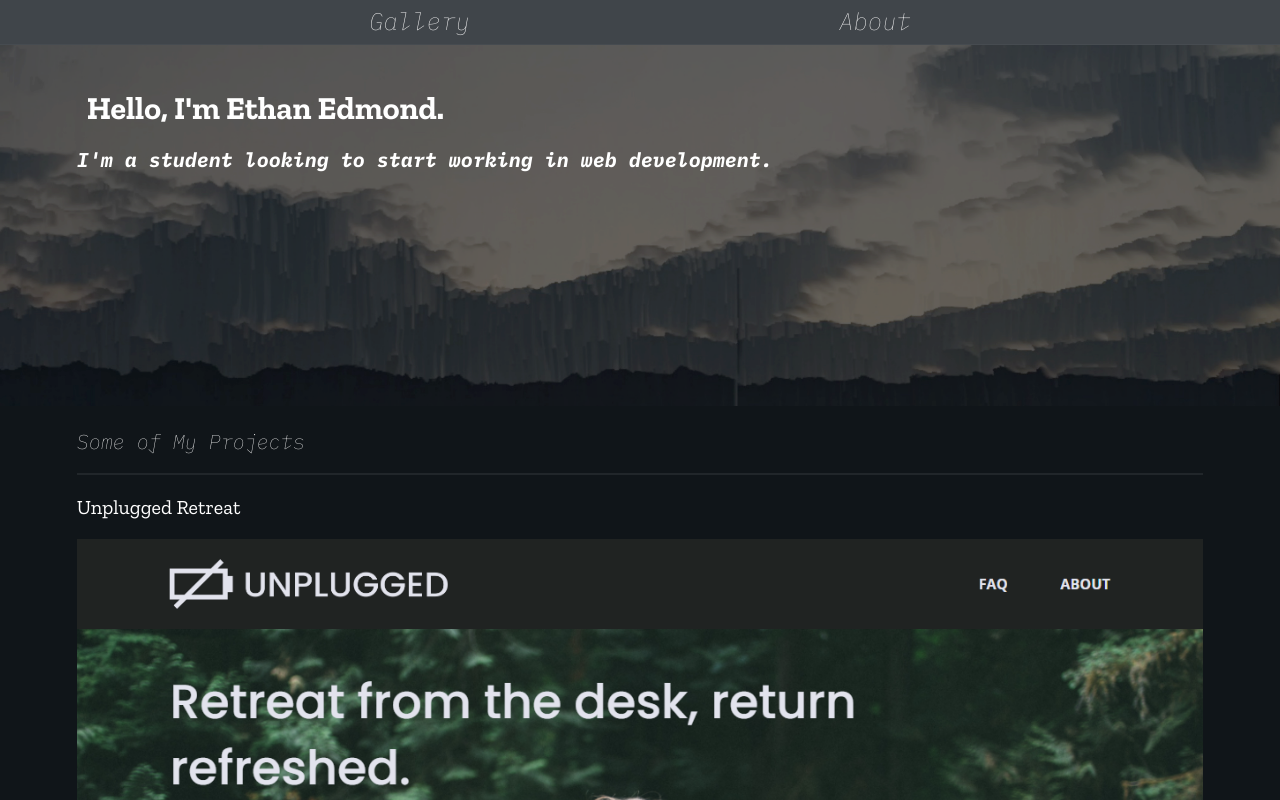
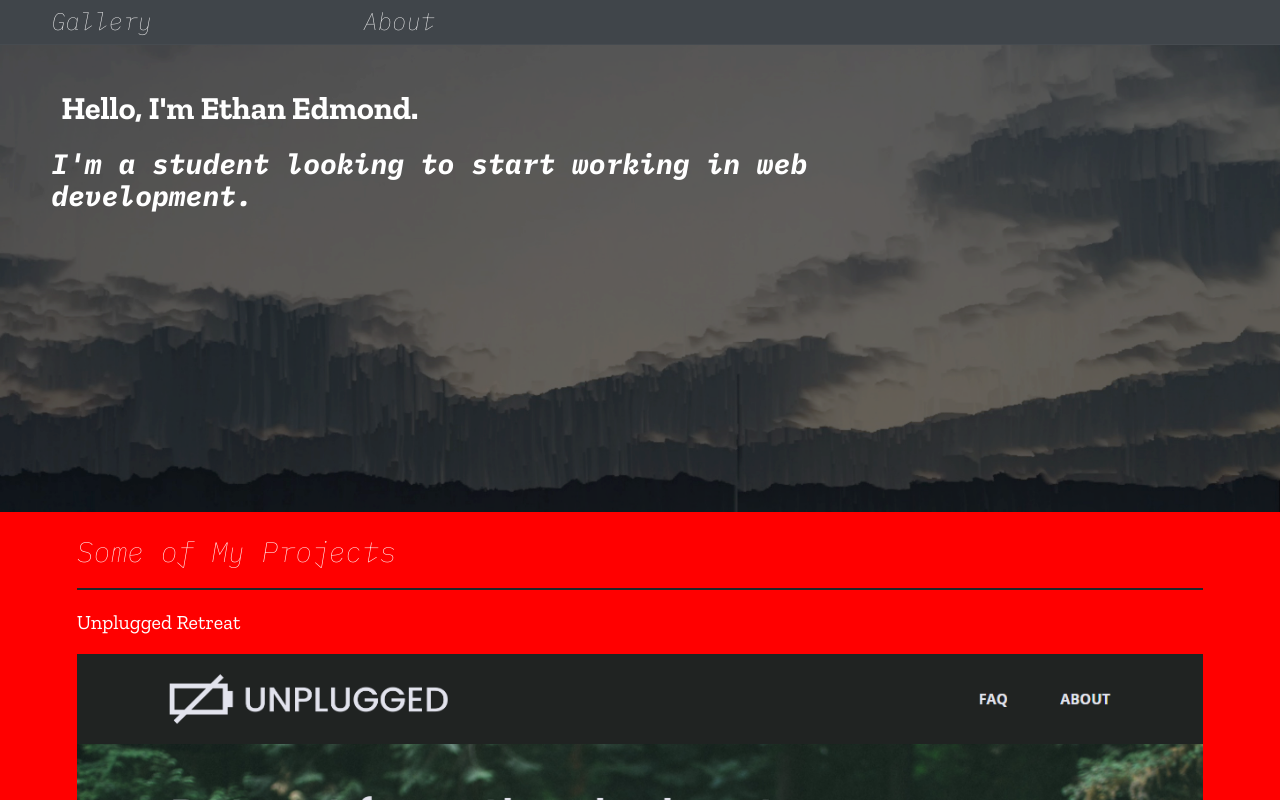
Before and after one commit to Ethan-Edmond/ethanedmond-site, a website built with Parcel: page index.html in a window 1280 px wide. Shown: the top 800 px of the page. Built offline with nearby package versions, Linux system fonts and the light colour scheme.

Commit message:
Finished table hero, working on main

```diff
--- a/css/main.css
+++ b/css/main.css
@@ -366,15 +366,33 @@ footer #copyright {
    Modify as content requires.
    ========================================================================== */
 
-@media only screen and (min-width: 35em) {
-  /* Style adjustments for viewports that meet the condition */
-}
+@media (min-width: 768px) {
+    h1 {
+        font-size: 2.75em;
+        padding: 0 0 0 10px;
+    }
+    h2 {
+        font-size: 1.75em;
+    }
+    #hero-area {
+        height: 512px;
+    }
+    ul {
+        padding-right: 66%;
+        padding-left: 4%;
+        justify-content: space-between;
+    }
+    #hero-area .content-wrapper {
+        width: 80%;
+        padding-left: 4%;
+    }
+    #hero-area h2 {
+        padding-right: 0;
+    }
+    main {
+        background: red;
+    }
 
-@media print,
-  (-webkit-min-device-pixel-ratio: 1.25),
-  (min-resolution: 1.25dppx),
-  (min-resolution: 120dpi) {
-  /* Style adjustments for high resolution devices */
 }
 
 /* ==========================================================================
```
